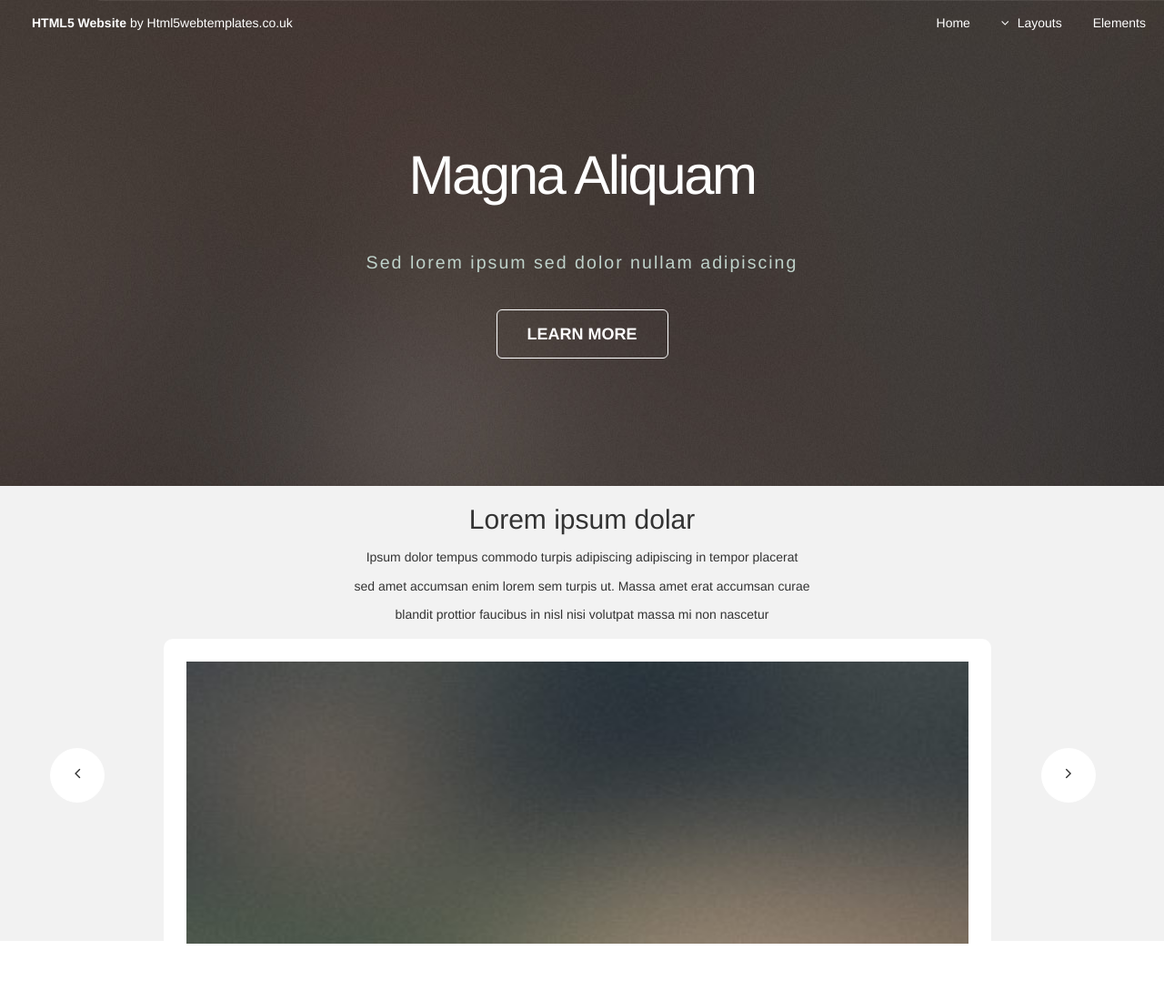
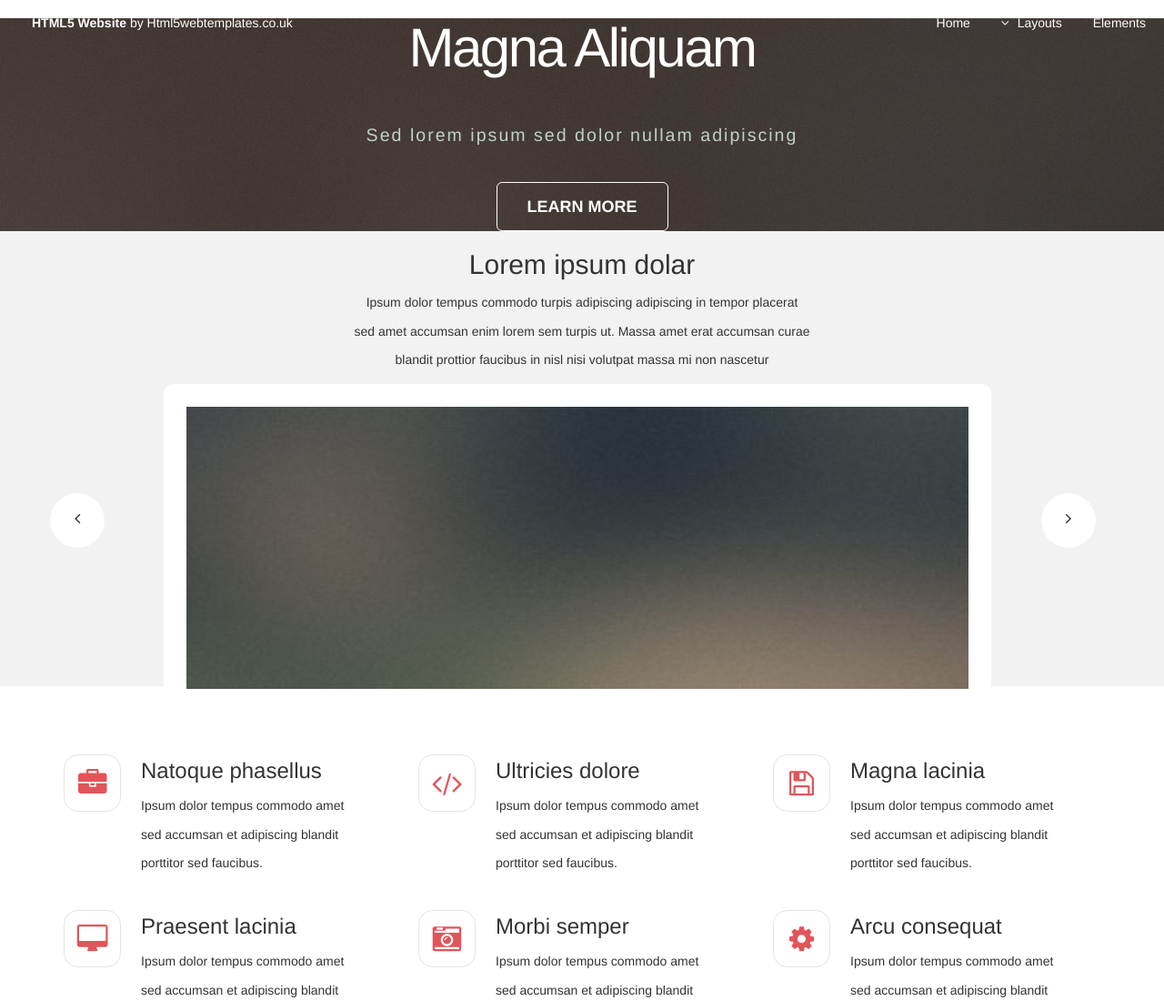
Before and after one commit to ajaycodingmart/html5template, a plain HTML site: page index.html in a window 1280 px wide. Shown: the top 1100 px of the page at 91% size. Drawn offline with nearby package versions, Linux system fonts and the light colour scheme.

Commit message:
Update style.css

```diff
--- a/css/style.css
+++ b/css/style.css
@@ -1,8 +1,8 @@
 #main_header {
     background-image: url(../images/banner.jpg);
     color: #FFFFFF;
-    padding: 10em 1em;
-    position: relative;
+/*     padding: 10em 1em;
+    position: relative; */
     text-align: center;
 }
 
```
